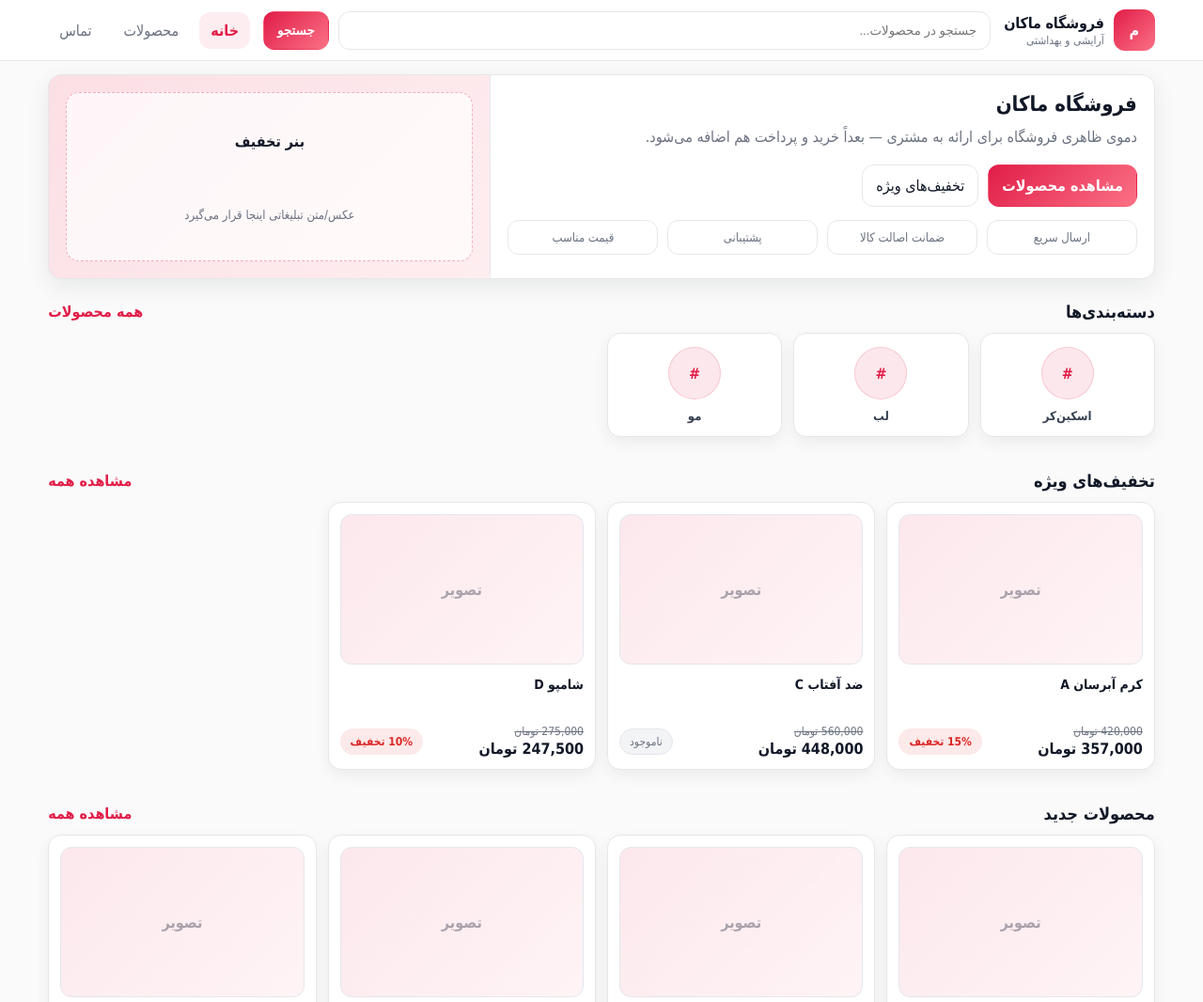
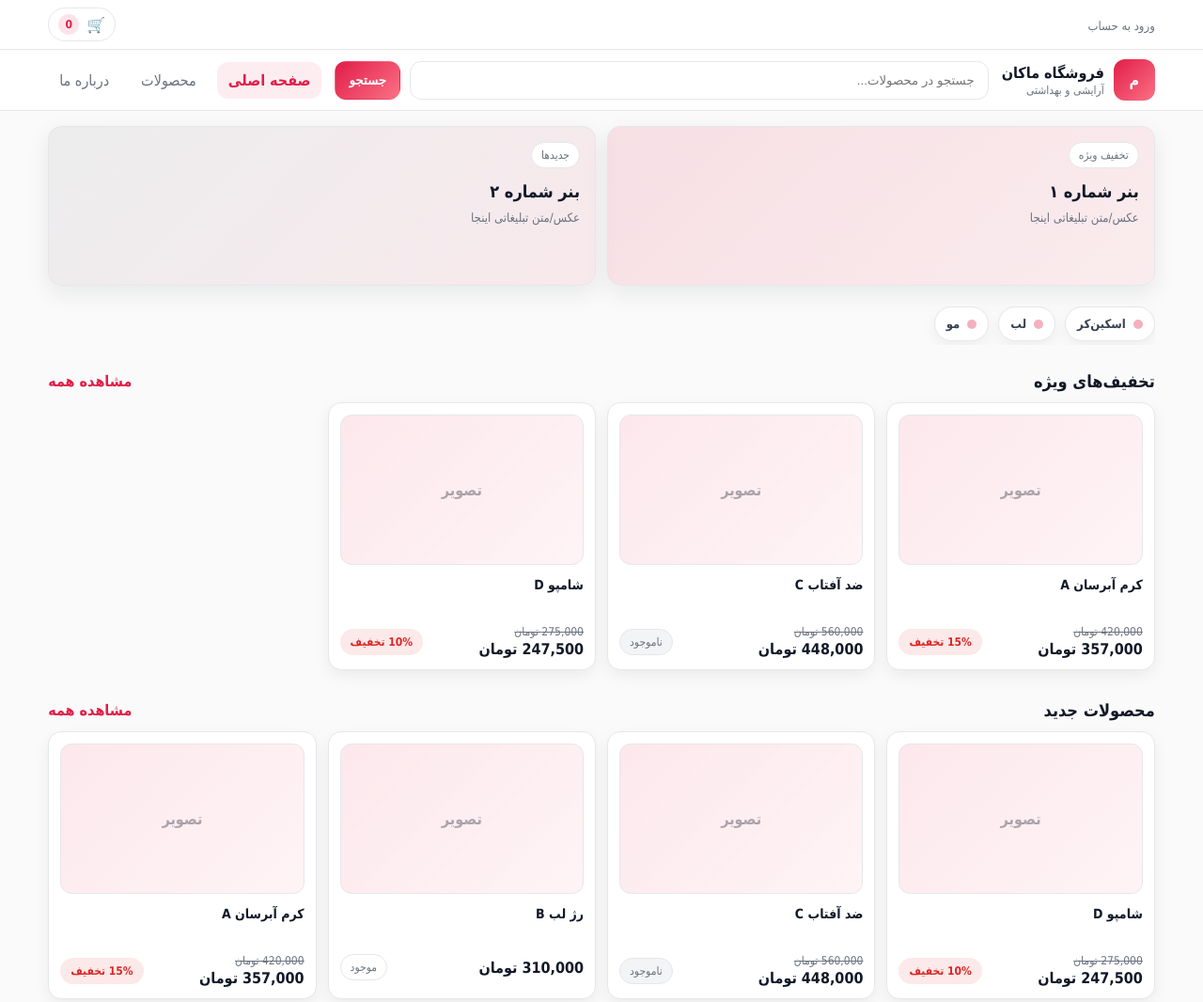
Before and after one commit to kamyarsdm/makan-shop, a plain HTML site: page index.html in a window 1280 px wide. Shown: the top 1066 px of the page at 94% size. Drawn offline with Linux system fonts and the light colour scheme.

Commit message:
make home layout closer to reference (utility+2 banners+category strip)

```diff
--- a/assets/css/style.css
+++ b/assets/css/style.css
@@ -7,9 +7,8 @@
   --text:#111827;
   --muted:#6b7280;
   --border:#e5e7eb;
-  --primary:#e11d48;   /* pink/red */
-  --primary2:#fb7185;  /* light pink */
-  --success:#16a34a;
+  --primary:#e11d48;
+  --primary2:#fb7185;
   --danger:#dc2626;
   --radius:14px;
   --shadow: 0 8px 24px rgba(17,24,39,.08);
@@ -23,11 +22,49 @@ body{
   background:var(--bg2);
   color:var(--text);
 }
-
 a{ color:inherit; text-decoration:none; }
 .container{ width:min(1180px, 92%); margin:0 auto; }
+.muted{ color:var(--muted); }
 
-/* Top header */
+/* utility bar */
+.utility{
+  background:#fff;
+  border-bottom:1px solid var(--border);
+}
+.utility__row{
+  display:flex;
+  align-items:center;
+  justify-content:space-between;
+  padding:8px 0;
+}
+.uLink{
+  color:var(--muted);
+  font-size:13px;
+}
+.uLink:hover{ color:var(--primary); }
+
+.cartMini{
+  display:flex;
+  align-items:center;
+  gap:8px;
+  padding:6px 10px;
+  border:1px solid var(--border);
+  border-radius:999px;
+  background:#fff;
+}
+.cartMini__count{
+  min-width:22px;
+  height:22px;
+  border-radius:999px;
+  background:rgba(225,29,72,.12);
+  color:var(--primary);
+  display:grid;
+  place-items:center;
+  font-weight:900;
+  font-size:12px;
+}
+
+/* header */
 .topbar{
   background:#fff;
   border-bottom:1px solid var(--border);
@@ -40,11 +77,7 @@ a{ color:inherit; text-decoration:none; }
   padding:10px 0;
   flex-wrap:wrap;
 }
-.brand{
-  display:flex;
-  align-items:center;
-  gap:10px;
-}
+.brand{ display:flex; align-items:center; gap:10px; }
 .brand__logo{
   width:44px;height:44px;border-radius:12px;
   display:grid;place-items:center;
@@ -52,21 +85,10 @@ a{ color:inherit; text-decoration:none; }
   color:#fff;
   font-weight:900;
 }
-.brand__name{
-  font-weight:900;
-  letter-spacing:-.2px;
-}
-.brand__tag{
-  color:var(--muted);
-  font-size:12px;
-  margin-top:2px;
-}
+.brand__name{ font-weight:900; }
+.brand__tag{ color:var(--muted); font-size:12px; margin-top:2px; }
 
-.nav{
-  display:flex;
-  gap:10px;
-  flex-wrap:wrap;
-}
+.nav{ display:flex; gap:10px; flex-wrap:wrap; }
 .nav__link{
   padding:10px 12px;
   border-radius:12px;
@@ -105,12 +127,10 @@ a{ color:inherit; text-decoration:none; }
   color:#fff;
   font-weight:800;
 }
-.btn--ghost{
-  background:transparent;
-}
 
-/* Sections */
-.section{ padding:18px 0; }
+/* sections */
+.section{ padding:16px 0; }
+.section--tight{ padding:6px 0 12px; }
 .section__head{
   display:flex;
   justify-content:space-between;
@@ -121,117 +141,87 @@ a{ color:inherit; text-decoration:none; }
 .section__head h1,
 .section__head h2{ margin:0; font-size:18px; }
 .link{ color:var(--primary); font-weight:700; }
-.muted{ color:var(--muted); }
 
-/* Hero */
-.hero{
-  padding:14px 0 6px;
+/* banners */
+.banners{
+  display:grid;
+  grid-template-columns: 1fr 1fr;
+  gap:12px;
 }
-.hero__wrap{
+.banner{
+  border-radius:var(--radius);
+  border:1px solid var(--border);
+  background:#fff;
+  box-shadow:var(--shadow);
+  padding:16px;
+  min-height:170px;
+  position:relative;
+  overflow:hidden;
+}
+.banner--a{
+  background:linear-gradient(135deg, rgba(225,29,72,.12), rgba(251,113,133,.10));
+}
+.banner--b{
+  background:linear-gradient(135deg, rgba(17,24,39,.06), rgba(225,29,72,.08));
+}
+.banner__badge{
+  display:inline-block;
+  padding:6px 10px;
+  border-radius:999px;
   background:#fff;
   border:1px solid var(--border);
-  border-radius:var(--radius);
-  box-shadow:var(--shadow);
-  overflow:hidden;
+  color:var(--muted);
+  font-size:12px;
 }
-.hero__grid{
-  display:grid;
-  grid-template-columns: 1.2fr .8fr;
-  gap:0;
+.banner__title{
+  margin-top:14px;
+  font-weight:900;
+  font-size:18px;
 }
-.hero__content{
-  padding:18px;
+.banner__sub{
+  margin-top:6px;
+  color:var(--muted);
+  font-size:13px;
+  line-height:1.8;
 }
-.hero__content h1{
-  margin:0 0 8px;
-  font-size:22px;
-}
-.hero__content p{
-  margin:0 0 14px;
-  color:var(--muted);
-  line-height:1.9;
-}
-.hero__actions{
+
+/* category strip like sample */
+.catsStrip{
   display:flex;
   gap:10px;
-  flex-wrap:wrap;
+  overflow:auto;
+  padding-bottom:4px;
 }
-.hero__banner{
-  background:linear-gradient(135deg, rgba(225,29,72,.14), rgba(251,113,133,.12));
-  border-right:1px solid var(--border);
-  padding:18px;
-  display:grid;
-  place-items:center;
-}
-.bannerBox{
-  width:100%;
-  min-height:180px;
-  border-radius:14px;
-  border:1px dashed rgba(225,29,72,.35);
-  background:rgba(255,255,255,.7);
-  display:grid;
-  place-items:center;
-  text-align:center;
-  padding:14px;
-}
-.bannerBox__title{ font-weight:900; }
-.bannerBox__subtitle{ color:var(--muted); margin-top:6px; font-size:13px; }
-
-.trust{
-  margin-top:14px;
-  display:grid;
-  grid-template-columns:repeat(4,1fr);
-  gap:10px;
-}
-.trust__item{
+.catPill{
+  flex:0 0 auto;
+  display:flex;
+  align-items:center;
+  gap:8px;
+  padding:10px 12px;
+  border-radius:999px;
+  border:1px solid var(--border);
   background:#fff;
-  border:1px solid var(--border);
-  border-radius:12px;
-  padding:10px;
-  text-align:center;
-  color:var(--muted);
+  box-shadow: 0 6px 16px rgba(17,24,39,.05);
+  color:#374151;
+  font-weight:800;
   font-size:13px;
 }
+.catPill__dot{
+  width:10px;height:10px;border-radius:999px;
+  background:rgba(225,29,72,.35);
+}
 
-/* Grids */
+/* grids */
 .grid{ display:grid; gap:12px; }
-.grid--cats{ grid-template-columns:repeat(6,1fr); }
 .grid--products{ grid-template-columns:repeat(4,1fr); }
 
-/* Cards */
+/* product cards (همون قبلی، ساده و روشن) */
 .card{
   background:var(--card);
   border:1px solid var(--border);
   border-radius:var(--radius);
   box-shadow: 0 6px 16px rgba(17,24,39,.06);
 }
-
-.cat{
-  padding:14px 10px;
-  display:flex;
-  flex-direction:column;
-  gap:10px;
-  align-items:center;
-  justify-content:center;
-  cursor:pointer;
-  transition: transform .12s ease;
-}
-.cat:hover{ transform: translateY(-2px); }
-.cat__icon{
-  width:56px;height:56px;border-radius:999px;
-  display:grid;place-items:center;
-  background:rgba(225,29,72,.10);
-  border:1px solid rgba(225,29,72,.16);
-  color:var(--primary);
-  font-weight:900;
-}
-.cat__name{
-  font-weight:800;
-  font-size:13px;
-  color:#374151;
-}
-
-/* Product card */
 .product{
   padding:12px;
   display:flex;
@@ -259,15 +249,8 @@ a{ color:inherit; text-decoration:none; }
 .row{ display:flex; align-items:center; justify-content:space-between; gap:10px; }
 
 .price{ display:flex; flex-direction:column; gap:2px; }
-.price__old{
-  color:var(--muted);
-  text-decoration:line-through;
-  font-size:12px;
-}
-.price__new{
-  font-weight:900;
-  color:#111827;
-}
+.price__old{ color:var(--muted); text-decoration:line-through; font-size:12px; }
+.price__new{ font-weight:900; }
 
 .badge{
   font-size:12px;
@@ -288,90 +271,7 @@ a{ color:inherit; text-decoration:none; }
   color:#6b7280;
 }
 
-/* Filters */
-.filters{
-  background:#fff;
-  border:1px solid var(--border);
-  border-radius:var(--radius);
-  box-shadow: 0 6px 16px rgba(17,24,39,.05);
-  padding:12px;
-  display:flex;
-  flex-wrap:wrap;
-  gap:10px;
-  margin-bottom:12px;
-}
-select{
-  padding:10px 12px;
-  border-radius:12px;
-  border:1px solid var(--border);
-  background:#fff;
-  outline:none;
-}
-.check{
-  display:flex;
-  align-items:center;
-  gap:8px;
-  border:1px solid var(--border);
-  background:#fff;
-  border-radius:12px;
-  padding:10px 10px;
-  color:var(--muted);
-}
-.check input{ transform: translateY(1px); }
-
-/* Product page */
-.productPage{
-  display:grid;
-  grid-template-columns: 1fr 1.2fr;
-  gap:14px;
-}
-.gallery{
-  background:#fff;
-  border:1px solid var(--border);
-  border-radius:var(--radius);
-  box-shadow:var(--shadow);
-  padding:12px;
-}
-.gallery__main{
-  height:360px;
-  border-radius:12px;
-  border:1px solid var(--border);
-  background:linear-gradient(135deg, rgba(225,29,72,.10), rgba(251,113,133,.08));
-  display:grid;
-  place-items:center;
-  color:rgba(17,24,39,.35);
-  font-weight:900;
-}
-.info{
-  background:#fff;
-  border:1px solid var(--border);
-  border-radius:var(--radius);
-  box-shadow:var(--shadow);
-  padding:12px;
-}
-.info h1{
-  margin:0 0 10px;
-  font-size:18px;
-  line-height:1.9;
-}
-.info p{
-  margin:0 0 12px;
-  color:var(--muted);
-  line-height:2;
-}
-.actions{
-  display:flex;
-  gap:10px;
-  flex-wrap:wrap;
-  margin-top:10px;
-}
-.divider{
-  height:1px;
-  background:var(--border);
-  margin:12px 0;
-}
-
-/* Footer */
+/* footer */
 .footer{
   background:#fff;
   border-top:1px solid var(--border);
@@ -384,23 +284,11 @@ select{
   gap:14px;
 }
 .footer h3{ margin:0 0 10px; font-size:15px; }
-.footer__link{
-  display:block;
-  padding:6px 0;
-  color:var(--muted);
-}
-.footer__bottom{
-  border-top:1px solid var(--border);
-  padding-top:10px;
-  margin-top:10px;
-}
+.footer__link{ display:block; padding:6px 0; color:var(--muted); }
+.footer__bottom{ border-top:1px solid var(--border); padding-top:10px; margin-top:10px; }
 
 @media (max-width: 980px){
-  .hero__grid{ grid-template-columns:1fr; }
-  .hero__banner{ border-right:none; border-top:1px solid var(--border); }
-  .trust{ grid-template-columns:repeat(2,1fr); }
-  .grid--cats{ grid-template-columns:repeat(3,1fr); }
+  .banners{ grid-template-columns:1fr; }
   .grid--products{ grid-template-columns:repeat(2,1fr); }
-  .productPage{ grid-template-columns:1fr; }
   .footer__grid{ grid-template-columns:1fr; }
 }
--- a/index.html
+++ b/index.html
@@ -9,6 +9,24 @@
   <link rel="stylesheet" href="assets/css/style.css" />
 </head>
 <body>
+
+  <!-- نوار خیلی بالا: ورود + سبد (دمویی) -->
+  <div class="utility">
+    <div class="container utility__row">
+      <div class="utility__left">
+        <a class="uLink" href="#" title="ورود (دمو)">ورود به حساب</a>
+      </div>
+
+      <div class="utility__right">
+        <a class="cartMini" href="#" title="سبد خرید (دمو)">
+          <span class="cartMini__icon">🛒</span>
+          <span class="cartMini__count">0</span>
+        </a>
+      </div>
+    </div>
+  </div>
+
+  <!-- هدر اصلی -->
   <div class="topbar">
     <div class="container topbar__row">
       <div class="brand">
@@ -25,52 +43,38 @@
       </div>
 
       <nav class="nav">
-        <a href="index.html" class="nav__link active">خانه</a>
+        <a href="index.html" class="nav__link active">صفحه اصلی</a>
         <a href="products.html" class="nav__link">محصولات</a>
-        <a href="#footer" class="nav__link">تماس</a>
+        <a href="#footer" class="nav__link">درباره ما</a>
       </nav>
     </div>
   </div>
 
   <main>
-    <section class="hero">
+
+    <!-- دو بنر بزرگ مثل نمونه -->
+    <section class="section">
       <div class="container">
-        <div class="hero__wrap">
-          <div class="hero__grid">
-            <div class="hero__content">
-              <h1>فروشگاه ماکان</h1>
-              <p>دموی ظاهری فروشگاه برای ارائه به مشتری — بعداً خرید و پرداخت هم اضافه می‌شود.</p>
-              <div class="hero__actions">
-                <a class="btn btn--primary" href="products.html">مشاهده محصولات</a>
-                <a class="btn" href="#deals">تخفیف‌های ویژه</a>
-              </div>
+        <div class="banners">
+          <a class="banner banner--a" href="products.html?filter=discount">
+            <div class="banner__badge">تخفیف ویژه</div>
+            <div class="banner__title">بنر شماره ۱</div>
+            <div class="banner__sub">عکس/متن تبلیغاتی اینجا</div>
+          </a>
 
-              <div class="trust">
-                <div class="trust__item">ارسال سریع</div>
-                <div class="trust__item">ضمانت اصالت کالا</div>
-                <div class="trust__item">پشتیبانی</div>
-                <div class="trust__item">قیمت مناسب</div>
-              </div>
-            </div>
-
-            <div class="hero__banner">
-              <div class="bannerBox">
-                <div class="bannerBox__title">بنر تخفیف</div>
-                <div class="bannerBox__subtitle">عکس/متن تبلیغاتی اینجا قرار می‌گیرد</div>
-              </div>
-            </div>
-          </div>
+          <a class="banner banner--b" href="products.html">
+            <div class="banner__badge">جدیدها</div>
+            <div class="banner__title">بنر شماره ۲</div>
+            <div class="banner__sub">عکس/متن تبلیغاتی اینجا</div>
+          </a>
         </div>
       </div>
     </section>
 
-    <section class="section">
+    <!-- نوار دسته‌بندی افقی -->
+    <section class="section section--tight">
       <div class="container">
-        <div class="section__head">
-          <h2>دسته‌بندی‌ها</h2>
-          <a class="link" href="products.html">همه محصولات</a>
-        </div>
-        <div id="cats" class="grid grid--cats"></div>
+        <div id="catsStrip" class="catsStrip"></div>
       </div>
     </section>
 
@@ -93,6 +97,7 @@
         <div id="newList" class="grid grid--products"></div>
       </div>
     </section>
+
   </main>
 
   <footer id="footer" class="footer">
@@ -120,6 +125,24 @@
   </footer>
 
   <script src="assets/js/app.js"></script>
-  <script>window.App.initHome();</script>
+  <script>
+    // Home init
+    window.App.initHome();
+
+    // ساخت نوار دسته‌بندی افقی از روی داده‌ها (بدون تغییر app.js)
+    fetch("assets/data/products.json", { cache: "no-store" })
+      .then(r => r.json())
+      .then(list => {
+        const cats = Array.from(new Set(list.map(x => x.category).filter(Boolean)));
+        const host = document.getElementById("catsStrip");
+        if (!host) return;
+        host.innerHTML = cats.map(c => `
+          <a class="catPill" href="products.html?cat=${encodeURIComponent(c)}">
+            <span class="catPill__dot"></span>
+            <span>${c}</span>
+          </a>
+        `).join("");
+      });
+  </script>
 </body>
 </html>
```
